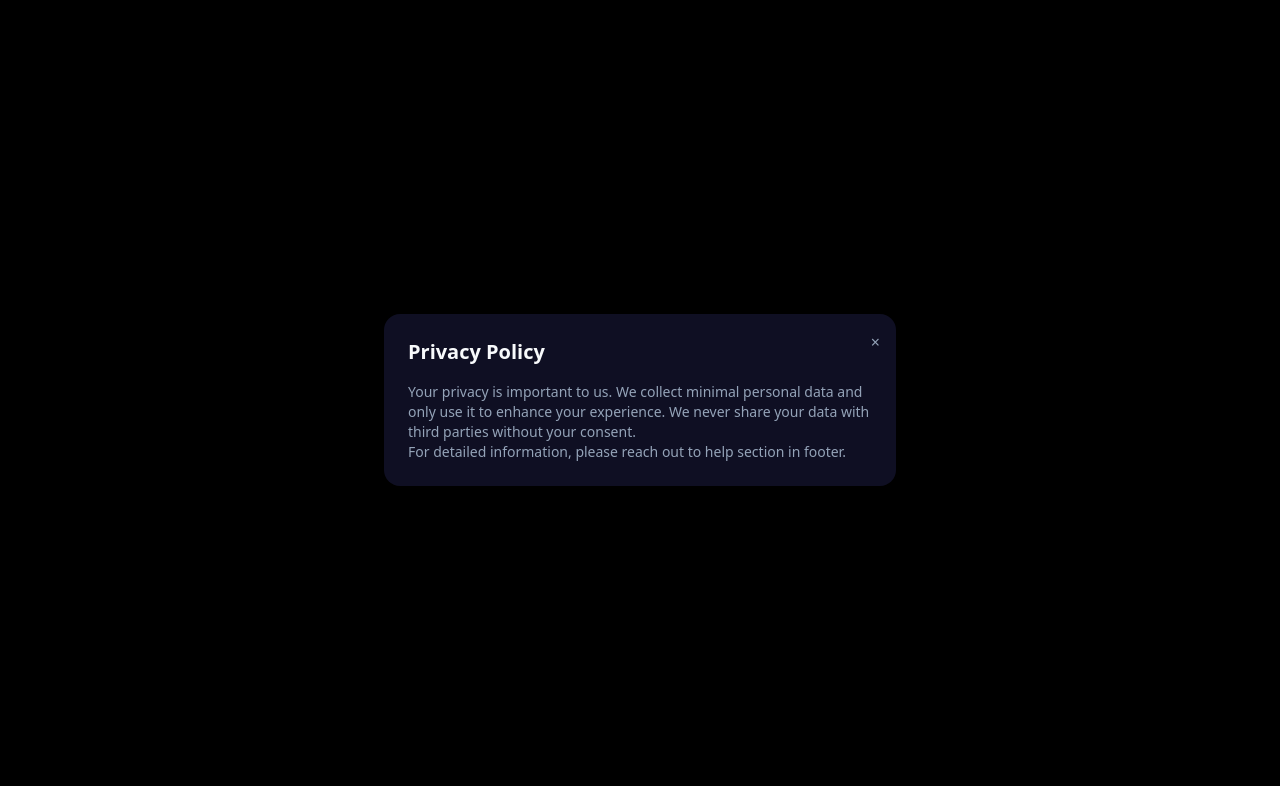
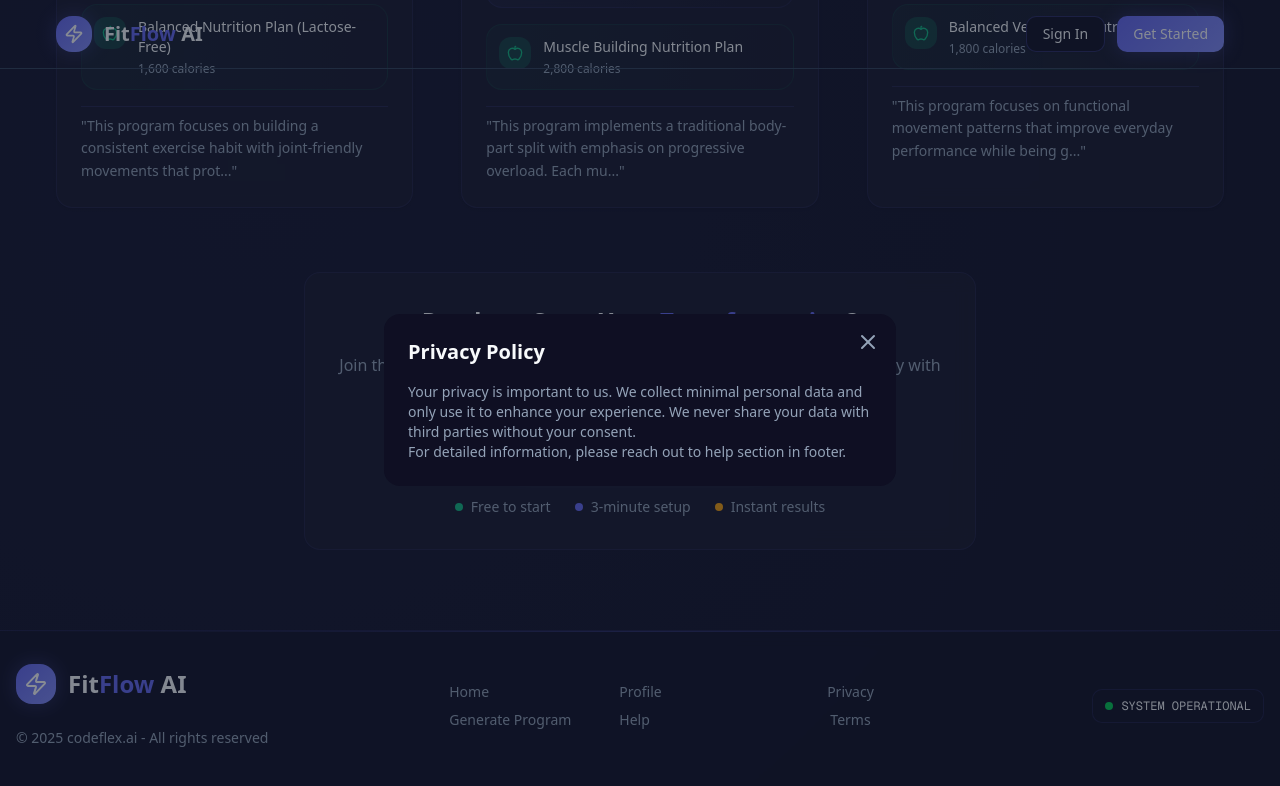
Before and after one commit to BHSajuu/Fitness-Trainer-AI, a Next.js app: page / in a window 1280 px wide. Both pictures are taken after a click on the button "Privacy". Shown: the part 2333-3119 px from the top of the page. Built offline with nearby package versions, Linux system fonts and the light colour scheme; no server answers.

Commit message:
UI improved

```diff
--- a/src/components/Footer.tsx
+++ b/src/components/Footer.tsx
@@ -1,6 +1,6 @@
 "use client";
 
-import { ZapIcon } from "lucide-react";
+import { X, ZapIcon } from "lucide-react";
 import React, { useState } from "react";
 import Link from "next/link";
 
@@ -86,13 +86,13 @@ const Footer = () => {
 
       {/* Privacy Modal */}
       {showPrivacyModal && (
-        <div className="fixed inset-0 flex items-center justify-center bg-black bg-opacity-50 z-50">
+        <div className="fixed inset-0 flex items-center justify-center bg-gray-900/50 z-50">
           <div className="bg-background rounded-2xl p-6 w-full max-w-lg relative">
             <button
               onClick={() => setShowPrivacyModal(false)}
               className="absolute top-4 right-4 text-muted-foreground hover:text-primary"
             >
-              &times;
+              <X />
             </button>
             <h2 className="text-xl font-semibold mb-4">Privacy Policy</h2>
             <div className="prose max-w-none text-sm text-muted-foreground">
@@ -111,13 +111,13 @@ const Footer = () => {
 
       {/* Terms Modal */}
       {showTermsModal && (
-        <div className="fixed inset-0 flex items-center justify-center bg-black bg-opacity-50  z-50">
+        <div className="fixed inset-0 flex items-center justify-center bg-gray-900/50 z-50">
           <div className="bg-background rounded-2xl p-6 w-full max-w-lg relative">
             <button
               onClick={() => setShowTermsModal(false)}
               className="absolute top-4 right-4 text-muted-foreground hover:text-primary"
             >
-              &times;
+              <X/>
             </button>
             <h2 className="text-xl font-semibold mb-4">Terms of Service</h2>
             <div className="prose max-w-none text-sm text-muted-foreground">
@@ -126,7 +126,6 @@ const Footer = () => {
                 Unauthorized use is prohibited. We reserve the right to modify
                 these terms at any time.
               </p>
-
             </div>
           </div>
         </div>
```
